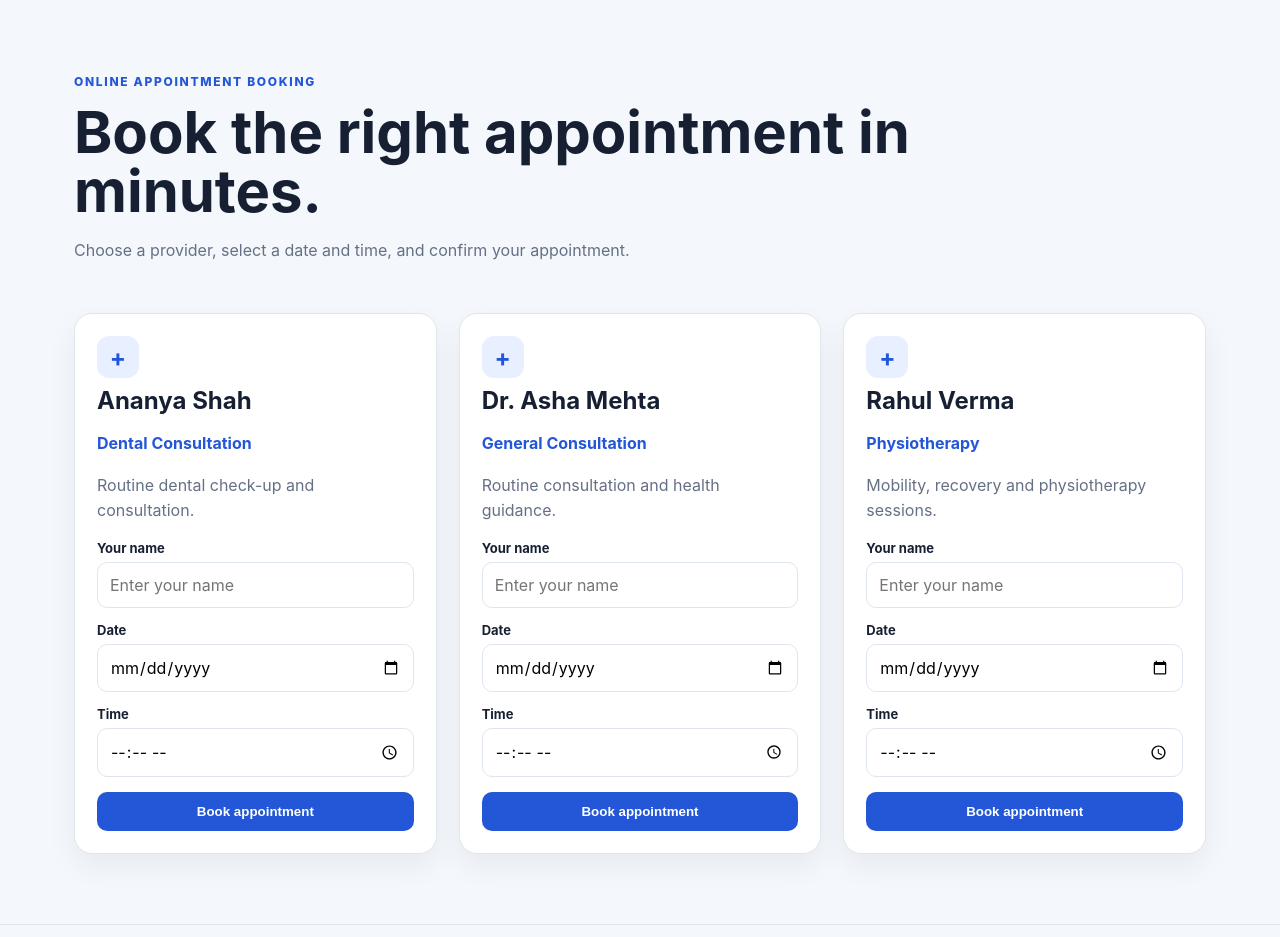
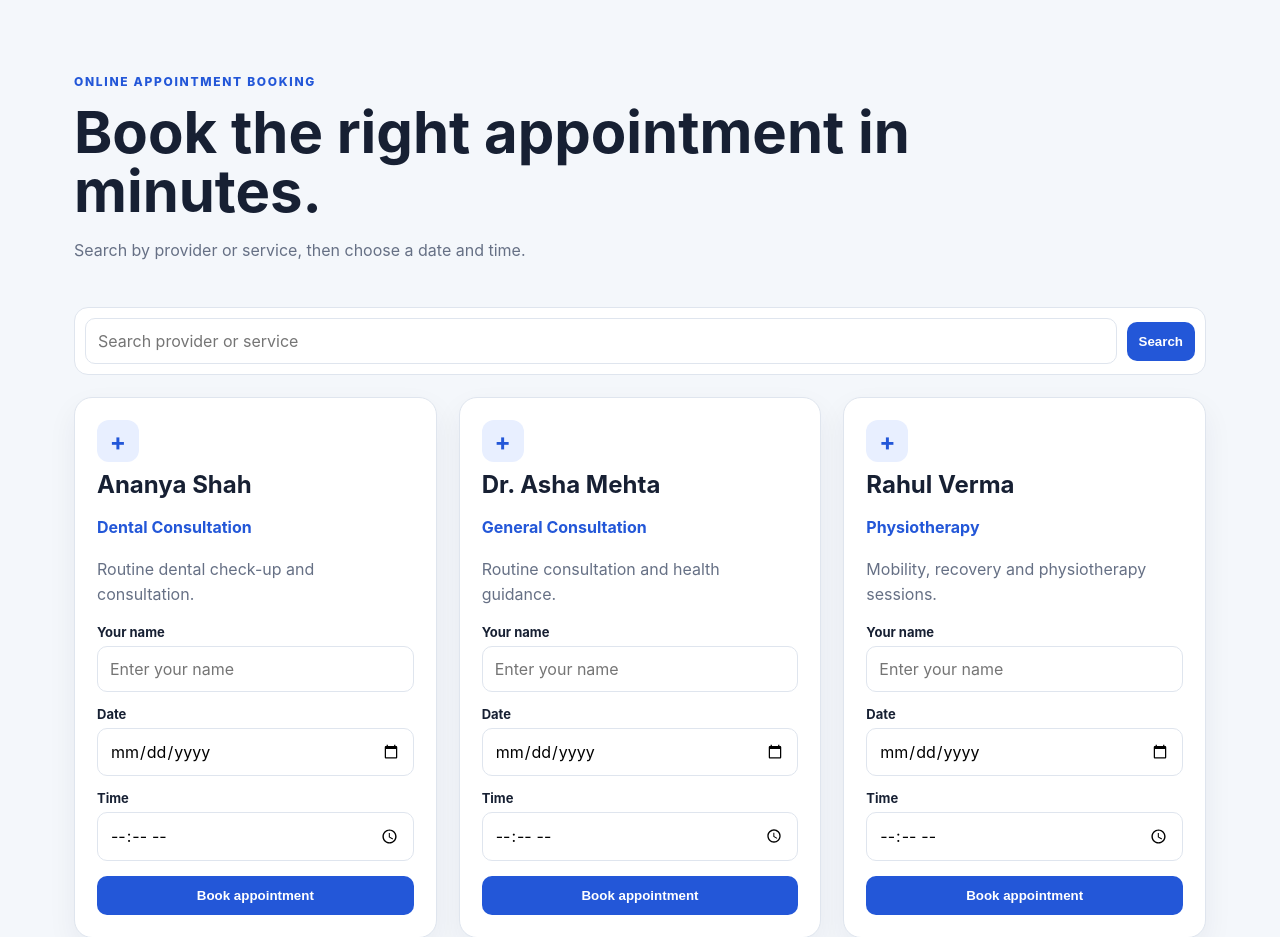
Before and after one commit to Prakash-codeMaker/online-appointment-booking, a Flask app: page / in a window 1280 px wide. Shown: the part 68-1005 px from the top of the page. Run offline with Flask 3, Linux system fonts and the light colour scheme; data comes from the database, SQL or seed files in the repository.

Commit message:
feat: add provider search
* feat: add provider search

* feat: add provider search UI

* style: improve search controls

```diff
--- a/app.py
+++ b/app.py
@@ -8,11 +8,20 @@ init_db()
 
 @app.get("/")
 def index():
+    query = request.args.get("q", "").strip()
     db = get_db()
-    providers = db.execute(
-        "SELECT id, name, service, description FROM providers ORDER BY name"
-    ).fetchall()
-    return render_template("index.html", providers=providers)
+    if query:
+        providers = db.execute(
+            """SELECT id, name, service, description FROM providers
+               WHERE name LIKE ? OR service LIKE ? OR description LIKE ?
+               ORDER BY name""",
+            (f"%{query}%", f"%{query}%", f"%{query}%"),
+        ).fetchall()
+    else:
+        providers = db.execute(
+            "SELECT id, name, service, description FROM providers ORDER BY name"
+        ).fetchall()
+    return render_template("index.html", providers=providers, query=query)
 
 @app.post("/book")
 def book():
--- a/static/style.css
+++ b/static/style.css
@@ -2,10 +2,11 @@
 *{box-sizing:border-box}body{margin:0;background:var(--bg);color:var(--ink);font-family:Inter,system-ui,Segoe UI,Arial,sans-serif}
 .nav{height:68px;background:#fff;border-bottom:1px solid var(--line);display:flex;align-items:center;justify-content:space-between;padding:0 6vw;position:sticky;top:0}
 .brand{font-weight:800;font-size:20px}.nav a{margin-left:24px;text-decoration:none;color:var(--muted);font-weight:600}.nav a:hover{color:var(--accent)}
-.container{max-width:1180px;margin:0 auto;padding:42px 24px 70px}.hero{padding:18px 0 34px}.hero.compact{padding-bottom:22px}
+.container{max-width:1180px;margin:0 auto;padding:42px 24px 70px}.hero{padding:18px 0 28px}.hero.compact{padding-bottom:22px}
 .eyebrow{font-size:12px;font-weight:800;letter-spacing:.14em;color:var(--accent)}h1{font-size:clamp(34px,5vw,58px);line-height:1.02;margin:8px 0 14px;max-width:850px}h2{margin:8px 0 5px}p{color:var(--muted);line-height:1.6}
+.search{display:flex;gap:10px;align-items:center;background:#fff;border:1px solid var(--line);padding:10px;border-radius:14px;margin:0 0 22px}.search input{margin:0;flex:1}.search button{width:auto;margin:0}.search a{color:var(--muted);text-decoration:none;padding:10px}
 .grid{display:grid;grid-template-columns:repeat(auto-fit,minmax(280px,1fr));gap:22px}.card{background:var(--card);border:1px solid var(--line);border-radius:18px;padding:22px;box-shadow:0 12px 30px rgba(20,30,60,.06)}.icon{width:42px;height:42px;border-radius:12px;background:#e8efff;color:var(--accent);display:grid;place-items:center;font-size:24px;font-weight:700}.service{color:var(--accent);font-weight:700}
 label{display:block;font-size:13px;font-weight:700;margin:14px 0 6px}input{width:100%;padding:12px;border:1px solid var(--line);border-radius:10px;font:inherit}button{margin-top:15px;width:100%;padding:12px;border:0;border-radius:10px;background:var(--accent);color:white;font-weight:800;cursor:pointer}button.danger{background:var(--danger);width:auto;padding:9px 14px;margin:0}.flash{background:#e8f7ee;color:#17663a;border:1px solid #bde8cf;padding:12px 16px;border-radius:10px;margin-bottom:20px}
 .table-wrap{background:#fff;border:1px solid var(--line);border-radius:16px;overflow:auto}table{width:100%;border-collapse:collapse;min-width:750px}th,td{text-align:left;padding:14px 16px;border-bottom:1px solid var(--line);font-size:14px}th{background:#f8fafc;font-size:12px;text-transform:uppercase;letter-spacing:.05em}.status{font-weight:800}
 footer{text-align:center;padding:22px;color:var(--muted);border-top:1px solid var(--line)}
-@media(max-width:700px){.nav{padding:0 20px}.nav a{margin-left:12px}.container{padding:28px 16px 50px}}
+.empty{text-align:center;padding:42px}@media(max-width:700px){.nav{padding:0 20px}.nav a{margin-left:12px}.container{padding:28px 16px 50px}.search{flex-wrap:wrap}.search input{width:100%;flex-basis:100%}.search button{flex:1}.search a{flex:0}}
--- a/templates/index.html
+++ b/templates/index.html
@@ -4,8 +4,14 @@
 <section class="hero">
   <p class="eyebrow">ONLINE APPOINTMENT BOOKING</p>
   <h1>Book the right appointment in minutes.</h1>
-  <p>Choose a provider, select a date and time, and confirm your appointment.</p>
+  <p>Search by provider or service, then choose a date and time.</p>
 </section>
+
+<form class="search" method="get" action="{{ url_for('index') }}">
+  <input name="q" value="{{ query }}" placeholder="Search provider or service">
+  <button type="submit">Search</button>
+  {% if query %}<a href="{{ url_for('index') }}">Clear</a>{% endif %}
+</form>
 
 <section class="grid">
 {% for provider in providers %}
@@ -26,6 +32,8 @@
     <button type="submit">Book appointment</button>
   </form>
 </article>
+{% else %}
+  <article class="card empty"><h2>No providers found</h2><p>Try a different provider name or service.</p></article>
 {% endfor %}
 </section>
 {% endblock %}
```
